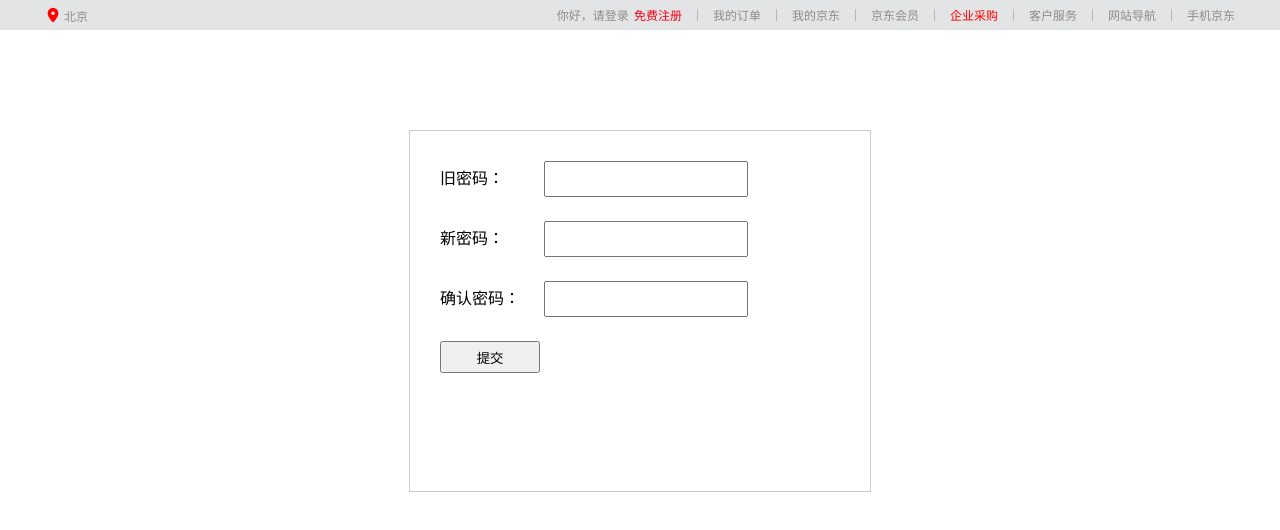
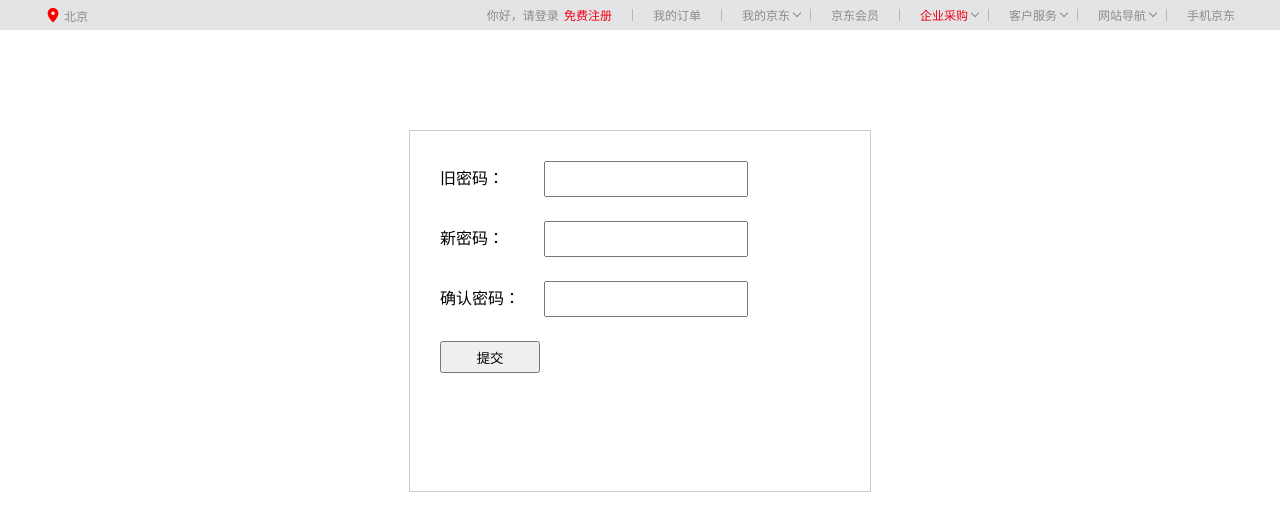
Before and after one commit to 13632632437/jd, a plain HTML site: page index.html in a window 1280 px wide. Drawn offline with Linux system fonts and the light colour scheme.

Commit message:
小箭头

```diff
--- a/css/index.less
+++ b/css/index.less
@@ -24,6 +24,11 @@
 
             &:hover {
                 background-color: #fff;
+                width: 48px;
+                border: 1px solid rgb(144, 138, 137);
+                margin-left: -1px;
+                border-bottom: none;
+                border-top: none;
             }
         }
 
@@ -40,18 +45,21 @@
                     align-items: center;
 
                     li {
+                        position: relative;
 
                         // 选中偶数项(竖线)
                         &:nth-child(even) {
                             width: 1px;
                             height: 12px;
                             background-color: rgb(189, 182, 180);
-                            margin: 0 15px;
+                            margin: 0 20px;
                         }
+
                         // 选中奇数项（文字）变成小手
-                        &:nth-child(odd){
+                        &:nth-child(odd) {
                             cursor: pointer;
                         }
+
                         // 选中最后一个（最后一个竖线不显示）
                         &:last-child {
                             display: none;
@@ -61,9 +69,27 @@
                         &:first-child {
                             color: #f10215;
                         }
+
                         //第五个也是红色(因为还有竖线，所以文字是第九个)
-                        &:nth-child(9){
-                            color: red;
+                        &:nth-child(9) {
+                            color: #f10215;
+                        }
+                    }
+                    // 画小箭头
+                    .triangle {
+                        // 伪元素
+                        &::after {
+                            content: '';
+                            display: inline-block;
+                            width: 5px;
+                            height: 5px;
+                            border-bottom: 1px solid rgb(144, 138, 137);
+                            border-right: 1px solid rgb(144, 138, 137);
+                            transform: rotate(45deg);
+                            /*旋转角度*/
+                            position: absolute;
+                            top: 4px;
+                            right: -10px;
                         }
                     }
                 }
--- a/index.html
+++ b/index.html
@@ -22,15 +22,15 @@
                         <li></li>
                         <li>我的订单</li>
                         <li></li>
-                        <li>我的京东</li>
+                        <li class="triangle">我的京东</li>
                         <li></li>
                         <li>京东会员</li>
                         <li></li>
-                        <li>企业采购</li>
+                        <li class="triangle">企业采购</li>
                         <li></li>
-                        <li>客户服务</li>
+                        <li class="triangle">客户服务</li>
                         <li></li>
-                        <li>网站导航</li>
+                        <li class="triangle">网站导航</li>
                         <li></li>
                         <li>手机京东</li>
                         <li></li>
@@ -63,12 +63,12 @@
         var oldPassword = getId("old_password");
         var newPassword = getId("new_password");
         oldPassword.oninput = function (e) {
-            check(e,this);
+            check(e, this);
         }
         newPassword.oninput = function (e) {
-            check(e,this);
+            check(e, this);
         }
-        function check(e,that) {
+        function check(e, that) {
             if (that.value.length < 8) {
                 that.nextElementSibling.style['display'] = 'block';
 
```
Also changed, not shown: css/index.css.
